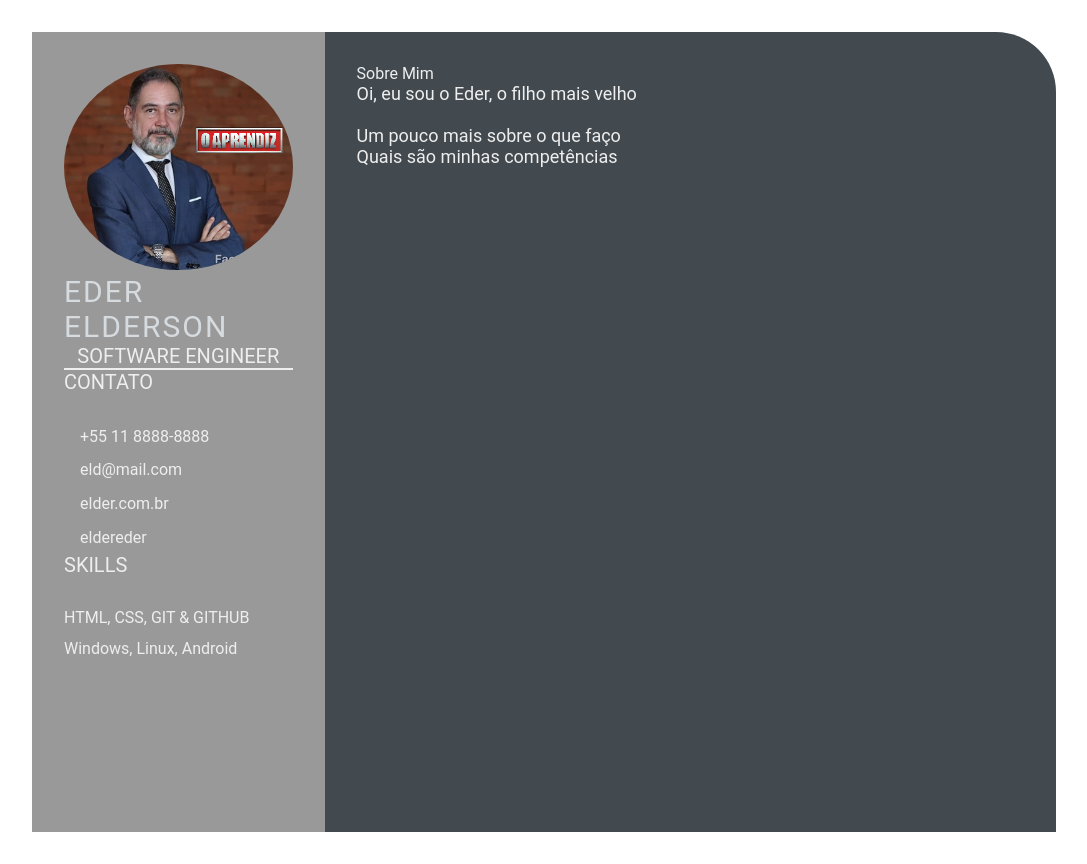
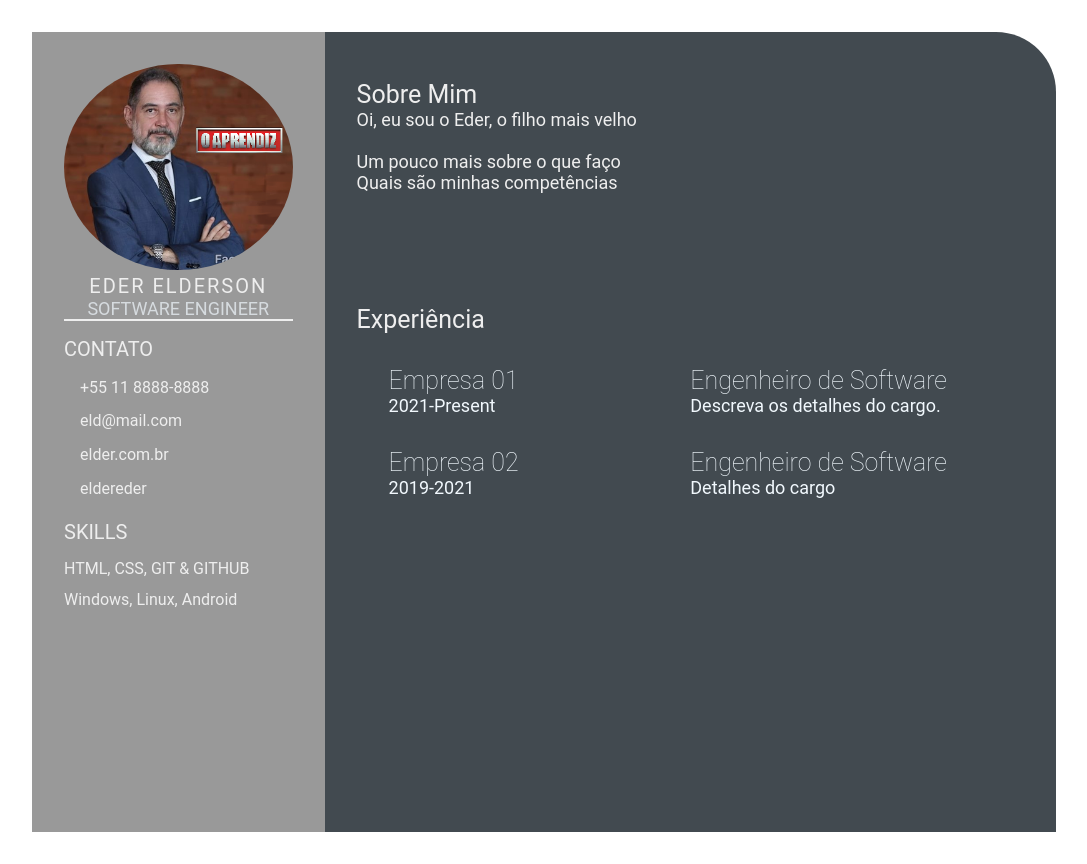
Before and after one commit to lafortunelapine/devweekgit.github.io, a plain HTML site: page index.html in a window 1280 px wide. Shown: the whole page, without its empty margins (96-1183 px from the left). Drawn offline with Linux system fonts and the light colour scheme.

Commit message:
feature: modified index.html and style.css

```diff
--- a/index.html
+++ b/index.html
@@ -49,6 +49,29 @@
                     </p>
                 </div>
             </div>
+            <div class="right-section-contents">
+                <div class="experience-gap">
+                    <div class="right-title">Experiência</div>
+                    <div class="experience-contents">
+                        <div class="exp-left">
+                            <p class="exp-company-name">Empresa 01</p>
+                            <p class="exp-time-period">2021-Present</p>
+                        </div>
+                        <div class="exp-right">
+                            <p class="exp-position">Engenheiro de Software</p>
+                            <p class="exp-desc">Descreva os detalhes do cargo.</p>
+                        </div>
+                        <div class="exp-left">
+                            <p class="exp-company-name">Empresa 02</p>
+                            <p class="exp-time-period">2019-2021</p>
+                        </div>
+                        <div class="exp-right">
+                            <p class="exp-position">Engenheiro de Software</p>
+                            <p class="exp-desc">Detalhes do cargo</p>
+                        </div>
+                    </div>
+                </div>
+            </div>
         </section>
     </main>
 </body>
--- a/style.css
+++ b/style.css
@@ -43,15 +43,16 @@
 }
 
 .name {
-    color: #D6DBDF;
-    font-size: 30px;
+    color: #eeeeee;
+    font-size: 20px;
+    text-align: center;
     letter-spacing: 2px;
     text-transform: uppercase;
 }
 
 .profession {
-    color: #eeeeee;
-    font-size: 20px;
+    color: #D6DBDF;
+    font-size: 18px;
     text-transform: uppercase;
     text-align: center;
 }
@@ -60,10 +61,11 @@
 .left-title {
     color: #eeeeee;
     font-size: 20px;
+    padding-top: 1rem;
 }
 
 .contact-info ul {
-    padding-top: 1.5rem;
+    padding-top: 0.5rem;
 }
 
 .contact-info ul li,
@@ -80,7 +82,7 @@
 }
 
 .skills ul {
-    padding-top: 1.5rem;
+    padding-top: 0.5rem;
 }
 .skills ul li p {
     padding: .4rem 0;
@@ -92,9 +94,10 @@
 }
 
 .right-title {
+    font-size: 25px;
     color: #eeeeee;
+    padding-top: 1rem;
 }
-
 .gap {
     padding-bottom: 2rem;
 }
@@ -102,3 +105,25 @@
     font-size: 18px;
     color: #eeeeee;
 }
+.experience-contents,
+.education-contents,
+.awards-contents {
+    display: grid;
+    grid-template-columns: repeat(2, 1fr);
+    color: #f1f8fd;
+    font-size: 18px;
+    padding: 2rem;
+}
+.exp-time-period,
+.education-time-period,
+.awards-time-period {
+    font-size: 18px;
+    padding-bottom: 2rem;
+}
+.exp-position,
+.exp-company-name,
+.award-company-name,
+.education-school-name {
+    font-size: 25px;
+    font-weight: lighter;
+}
```
